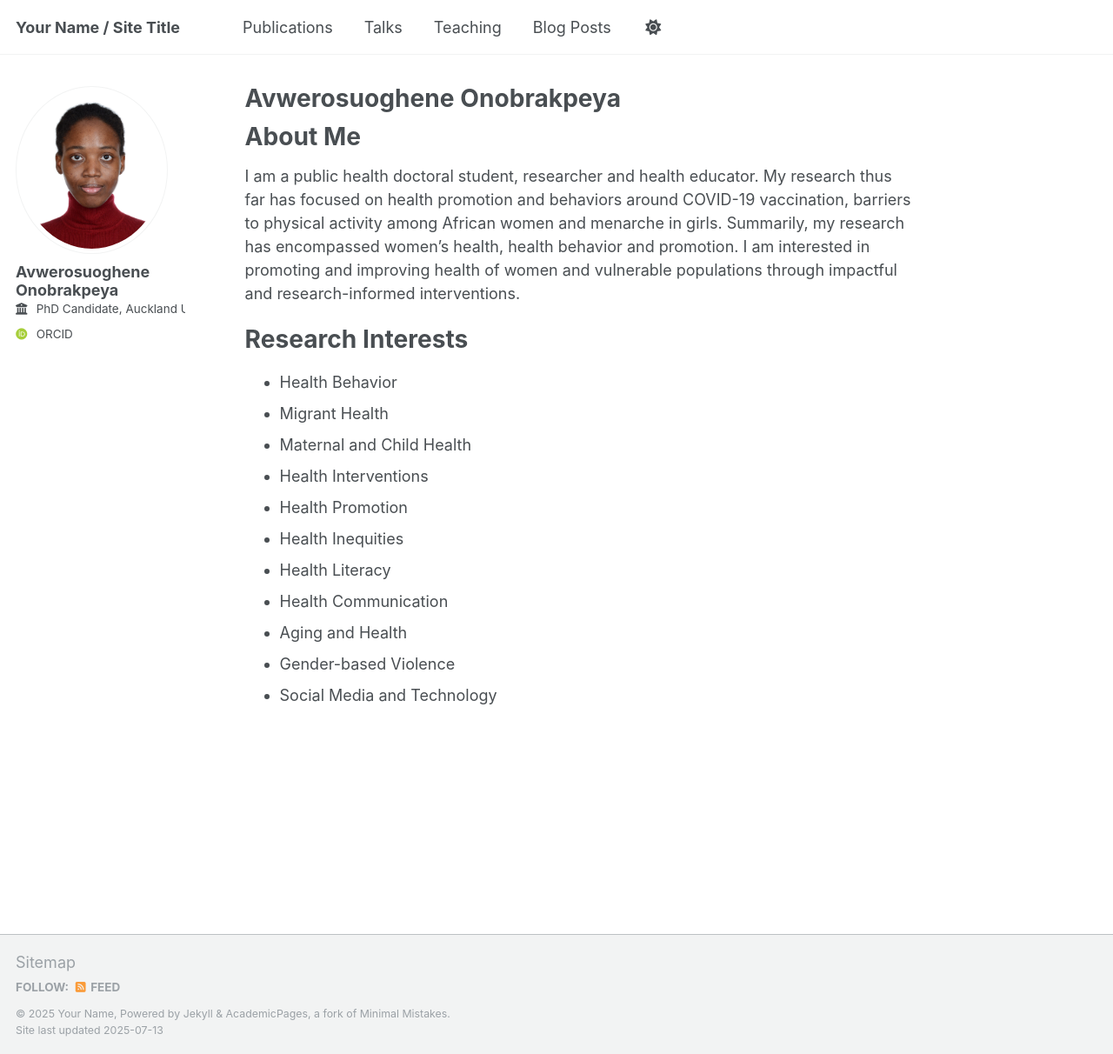
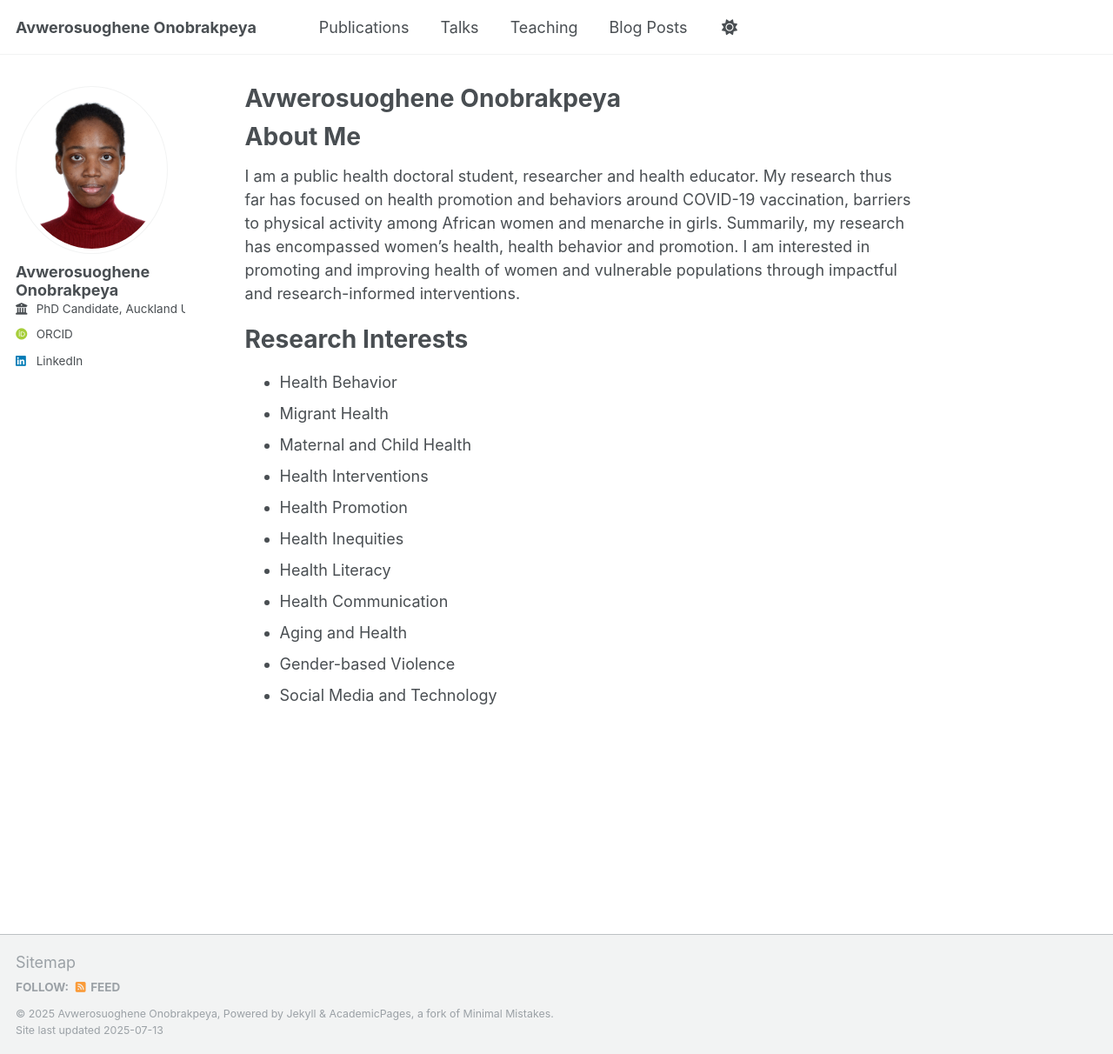
Before and after one commit to suo-onobrakpeya/suo-onobrakpeya.github.io, a Jekyll site: the page built from _pages/about.md, in a window 1280 px wide and 1212 px high. Shown: the whole window at 87% size. Built offline with Jekyll 4.4.1, drawn with Linux system fonts in a browser that asks for light colours; some web fonts are replaced; a script that is not in the unit is left out; part of the change alters nothing that is shown.

Commit message:
Cleaned up config.

```diff
--- a/_config.yml
+++ b/_config.yml
@@ -7,74 +7,45 @@
 # server process.
 
 # Basic Site Settings
-locale                   : "en-US"
-site_theme               : "default"
-title                    : "Your Name / Site Title"
-title_separator          : "-"
-name                     : &name "Your Name"
-description              : &description "personal description"
-url                      : https://suo-onobrakpeya.github.io/ # the base hostname & protocol for your site e.g. "https://[your GitHub username].github.io" or if you already have some other page hosted on Github then use "https://[your GitHub username].github.io/[Your Repo Name]"
-baseurl                  : "" # the subpath of your site, e.g. "/blog"
-repository               : "academicpages/academicpages.github.io"
+locale: "en-US"
+site_theme: "default"
+title: "Avwerosuoghene Onobrakpeya"
+title_separator: "-"
+name: "Avwerosuoghene Onobrakpeya"
+description: "personal description"
+url: "https://suo-onobrakpeya.github.io" # the base hostname & protocol for your site e.g. "https://[your GitHub username].github.io" or if you already have some other page hosted on Github then use "https://[your GitHub username].github.io/[Your Repo Name]"
+baseurl: "" # the subpath of your site, e.g. "/blog"
+repository: "suo-onobrakpeya/suo-onobrakpeya.github.io"
 
 # Site Author - The following control what appear as part of the author content on the side bar.
 #               If a field is blank the icon and link will not appear, otherwise it will be shown.
 #               Additional customization can be done by editing /_includes/author-profile.html
 author:
   # Biographic information
-  avatar           : "profile.jpg"
-  name             : "Avwerosuoghene Onobrakpeya"
-  pronouns         : # example: "she/her"
-  bio              : #"Short biography for the left-hand sidebar"
-  employer         : PhD Candidate, Auckland University of Technology ; MSc Public Health, Tzu Chi University"
-  uri              : # URL
-  email            : #"none@example.org"
+  avatar: "profile.jpg"
+  name: "Avwerosuoghene Onobrakpeya"
+  bio: #"Short biography for the left-hand sidebar"
+  employer: PhD Candidate, Auckland University of Technology ; MSc Public Health, Tzu Chi University"
+  email: #"none@example.org"
+  pronouns: # example: "she/her"
 
   # Academic websites
-  academia         : # URL
-  arxiv            : # URL - Update with the correct link to your profile
-  googlescholar    : #"https://scholar.google.com/citations?user=PS_CX0AAAAAJ"
-  impactstory      : # URL
-  orcid            : "https://orcid.org/0000-0002-5175-2558"
-  semantic         : # URL
-  pubmed           : #"https://www.ncbi.nlm.nih.gov/pubmed/?term=john+snow"
-  researchgate     : # URL
-  scopus           : # URL
+  academia: # URL
+  arxiv: # URL - Update with the correct link to your profile
+  googlescholar: #"https://scholar.google.com/citations?user=PS_CX0AAAAAJ"
+  impactstory: # URL
+  orcid: "https://orcid.org/0000-0002-5175-2558"
+  semantic: # URL
+  pubmed: #"https://www.ncbi.nlm.nih.gov/pubmed/?term=john+snow"
+  researchgate: # URL
+  scopus: # URL
 
   # Repositories and software development
-  bitbucket        : # Username - Update with your username on the site
-  codepen          : # Username
-  dribbble         : # Username
-  github           : #"academicpages"
-  kaggle           : # Username
-  stackoverflow    : # User number or user number and name (i.e., use "1" or "1/jeff-atwood")
+  github: #"suo-onobrakpeya"
+
 
   # Social media
-  artstation       : # Username
-  bluesky          : #"bsky.app" # Replace this with you Bluesky username
-  facebook         : # Username
-  flickr           : # Username
-  foursquare       : # Username
-  goodreads        : # Username
-  google_plus      : # Username
-  keybase          : # Username
-  instagram        : # Username
-  lastfm           : # Username
-  linkedin         : # Username
-  mastodon         : # URL
-  medium           : # URL
-  pinterest        : # Username
-  soundcloud       : # Username
-  steam            : # Username
-  telegram         : # URL
-  tumblr           : # Username
-  twitter          : # Username for X / Twitter
-  vine             : # Username
-  weibo            : # Username
-  wikipedia        : # Username
-  xing             : # Username
-  youtube          : # Username
-  zhihu            : # Username
+  linkedin: "avwerosuo-onobraks"
 
 # Publication Category - The following the list of publication categories and their headings
 publication_category:
@@ -86,73 +57,65 @@ publication_category:
     title: 'Conference Papers'
 
 # Site Settings
-teaser                   :  # filename of teaser fallback teaser image placed in /images/, .e.g. "500x300.png"
-breadcrumbs              : false # true, false (default)
-words_per_minute         : 160
-future                   : true
-read_more                : "disabled" # if enabled, adds "Read more" links to excerpts
-talkmap_link             : false      #change to true to add link to talkmap on talks page
+teaser:  # filename of teaser fallback teaser image placed in /images/, .e.g. "500x300.png"
+breadcrumbs: false # true, false (default)
+words_per_minute: 160
+future: true
+read_more: "disabled" # if enabled, adds "Read more" links to excerpts
+talkmap_link: false      #change to true to add link to talkmap on talks page
 comments:
-  provider               : # false (default), "disqus", "discourse", "facebook", "google-plus", "staticman", "custom"
+  provider: # false (default), "disqus", "discourse", "facebook", "google-plus", "staticman", "custom"
   disqus:
-    shortname            :
+    shortname:
   discourse:
-    server               : # https://meta.discourse.org/t/embedding-discourse-comments-via-javascript/31963 , e.g.: meta.discourse.org
+    server: # https://meta.discourse.org/t/embedding-discourse-comments-via-javascript/31963 , e.g.: meta.discourse.org
   facebook:
-    appid                :
-    num_posts            : # 5 (default)
-    colorscheme          : # "light" (default), "dark"
+    appid:
+    num_posts: # 5 (default)
+    colorscheme: # "light" (default), "dark"
 staticman:
-  allowedFields          : ['name', 'email', 'url', 'message']
-  branch                 : "gh-pages" # "master", "gh-pages"
-  commitMessage          : "New comment."
-  filename               : comment-{@timestamp}
-  format                 : "yml"
-  moderation             : true
-  path                   : "_data/comments/{options.slug}"
-  requiredFields         : ['name', 'email', 'message']
+  allowedFields: [ 'name', 'email', 'url', 'message' ]
+  branch: "gh-pages" # "master", "gh-pages"
+  commitMessage: "New comment."
+  filename: comment-{@timestamp}
+  format: "yml"
+  moderation: true
+  path: "_data/comments/{options.slug}"
+  requiredFields: [ 'name', 'email', 'message' ]
   transforms:
-    email                : "md5"
+    email: "md5"
   generatedFields:
     date:
-      type               : "date"
+      type: "date"
       options:
-        format           : "iso8601" # "iso8601" (default), "timestamp-seconds", "timestamp-milliseconds"
+        format: "iso8601" # "iso8601" (default), "timestamp-seconds", "timestamp-milliseconds"
 atom_feed:
-  hide                   : false     # change to true to hide the RSS feed in the footer
-  path                   : # blank (default) uses feed.xml
+  hide: false     # change to true to hide the RSS feed in the footer
+  path: # blank (default) uses feed.xml
 
 
 # SEO Related
-google_site_verification :
-bing_site_verification   :
-alexa_site_verification  :
-yandex_site_verification :
+google_site_verification:
+bing_site_verification:
+alexa_site_verification:
+yandex_site_verification:
 
 
 # Social Sharing
 twitter:
-  username               : &twitter
+  username:
 facebook:
-  username               :
-  app_id                 :
-  publisher              :
-og_image                 :  # Social media default site image
-og_description           :  # Social media default site image description
+  username:
+  app_id:
+  publisher:
+og_image:  # Social media default site image
+og_description:  # Social media default site image description
 # For specifying social profiles
 # - https://developers.google.com/structured-data/customize/social-profiles
 social:
-  type                   : # Person or Organization (defaults to Person)
-  name                   : # If the user or organization name differs from the site's name
+  type: # Person or Organization (defaults to Person)
+  name: # If the user or organization name differs from the site's name
   links: # An array of links to social media profiles
-
-
-# Analytics
-analytics:
-  provider               :  "false" # false (default), "google", "google-universal", "google-analytics-4", "custom"
-  google:
-    tracking_id          :
-
 
 # Reading Files
 include:
@@ -242,6 +205,7 @@ defaults:
       comments: true
       share: true
       related: true
+
   # _pages
   - scope:
       path: ""
@@ -249,6 +213,7 @@ defaults:
     values:
       layout: single
       author_profile: true
+
   # _teaching
   - scope:
       path: ""
@@ -258,6 +223,7 @@ defaults:
       author_profile: true
       share: true
       comments: true
+
   # _publications
   - scope:
       path: ""
@@ -267,6 +233,7 @@ defaults:
       author_profile: true
       share: true
       comments: true
+
   # _portfolio
   - scope:
       path: ""
@@ -276,6 +243,7 @@ defaults:
       author_profile: true
       share: true
       comment: true
+
   # _talks
   - scope:
       path: ""
```
